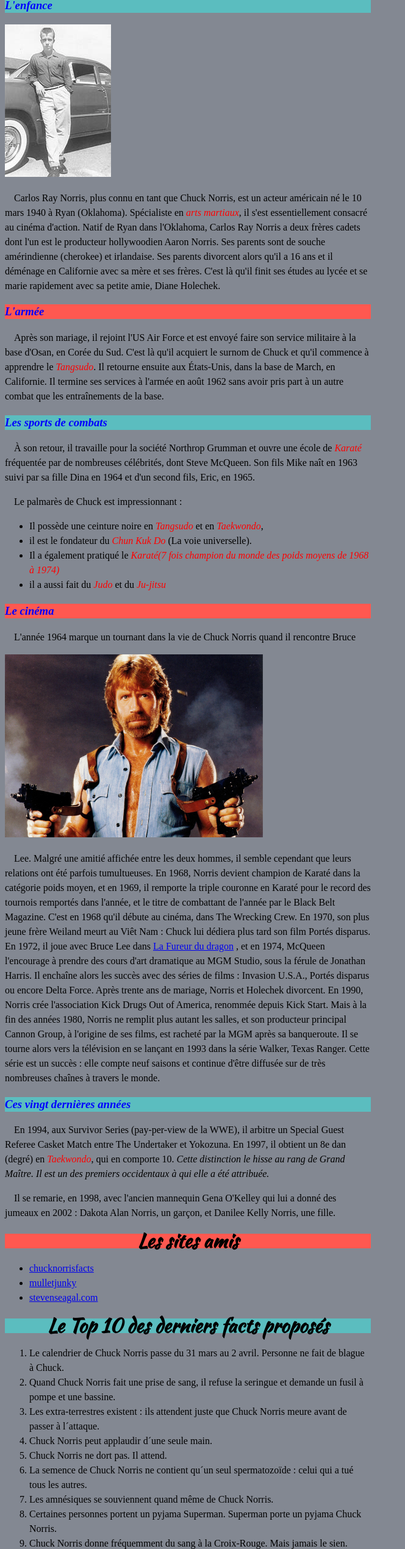
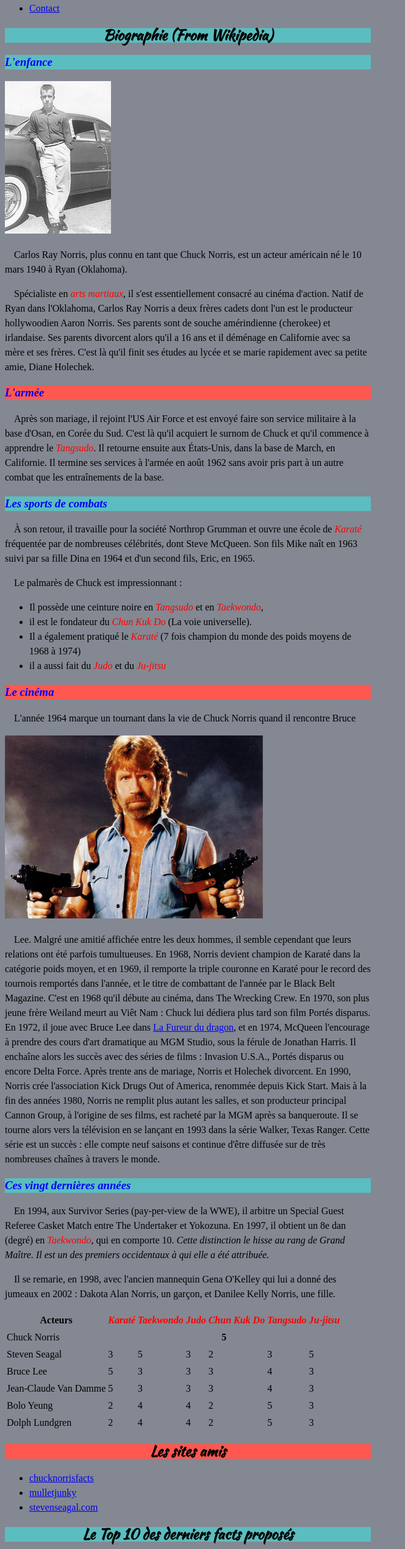
Before and after one commit to SamTane/Atelier-02-TD1, a plain HTML site: page index.html in a window 1280 px wide. Shown: the part 222-2762 px from the top of the page at 61% size, without its empty margins (0-664 px from the left). Drawn offline with Linux system fonts and the light colour scheme.

Commit message:
Add files via upload

```diff
--- a/index.html
+++ b/index.html
@@ -1,15 +1,16 @@
 <!DOCTYPE html>
-<html>
+<html lang="fr">
 	<head>
 		<meta charset="utf-8">
 		<title>Biographie de Chuck Norris</title>
 		<link rel="stylesheet" type="text/css" href="css/styles.css">
-
 	</head>
+<div id="social-icons">
+  <img src="Images/facebook.png" alt="Facebook">
+  <img src="Images/twitter.png" alt="Twitter">
+</div>
 	<body>
-
-
-	<!-- utiliser blockquote ici  -->
+		<header>
 			<blockquote>
 				"Little John: Braddock ! Je vous préviens, attention où vous mettez les pieds !
 				Braddock : Je mets les pieds où je veux, Little John… et c'est souvent dans la gueule."
@@ -18,105 +19,147 @@
 			<cite>
 				Chuck Norris, Portés disparus 3 (1988), écrit par Arthur Silver, Larry Levinson, James Bruner, Chuck Norris, Steve Bing
 			</cite>
+			<nav>
+				<ul>
+					<li><a href="index.html">Accueil</a></li>
+					<li><a href="contact.html">Contact</a></li>
+				</ul>
+			</nav>
+		</header>
 
-	<!--section -->
-	<h1 id="Biographie" class="paire"> Biographie (From Wikipedia) </h1>
+		<main>
+			<article>
+				<h1 id="Biographie" class="paire">Biographie (From Wikipedia)</h1>
 
+				<h3 class="paire">L'enfance</h3>
 
-	<!--sous section -->
-	<h3 class="paire"> L'enfance</h3>
+				<img src="Images/chuck-jeune.jpg" alt="Chuck Norris jeune">
 
-	<!--l'image de Chuck Young doit être positionnée ici  -->
-	<img src="Images/chuck-jeune.jpg" alt="chuck-jeune.jpg">
-	<!--début paragraphe -->
 				<p>
-		Carlos Ray Norris, plus connu en tant que Chuck Norris, est un acteur américain né le 10 mars 1940 à Ryan (Oklahoma). Spécialiste en <span class = skill>arts martiaux</span>, il s'est essentiellement consacré au cinéma d'action. Natif de Ryan dans l'Oklahoma, Carlos Ray Norris
-		a deux frères cadets dont l'un est le producteur hollywoodien Aaron Norris. Ses parents sont de souche amérindienne (cherokee) et irlandaise. Ses parents divorcent alors qu'il a 16 ans et il déménage en Californie avec sa mère et ses frères. C'est là
-		qu'il finit ses études au lycée et se marie rapidement avec sa petite amie, Diane Holechek.
+					Carlos Ray Norris, plus connu en tant que Chuck Norris, est un acteur américain né le 10 mars 1940 à Ryan (Oklahoma).
 				</p>
-	<!--fin paragraphe -->
-	<!--sous section -->
-	<h3 class= impaire> L'armée</h3>
 
-	<!--début paragraphe -->
 				<p>
-		Après son mariage, il rejoint l'US Air Force et est envoyé faire son service militaire à la base d'Osan, en Corée du Sud. C'est là qu'il acquiert le surnom de Chuck et qu'il commence à apprendre le <span class = skill>Tangsudo</span>. Il retourne ensuite aux États-Unis,
-		dans la base de March, en Californie. Il termine ses services à l'armée en août 1962 sans avoir pris part à un autre combat que les entraînements de la base.
+					Spécialiste en <span class="skill">arts martiaux</span>, il s'est essentiellement consacré au cinéma d'action. Natif de Ryan dans l'Oklahoma, Carlos Ray Norris a deux frères cadets dont l'un est le producteur hollywoodien Aaron Norris. Ses parents sont de souche amérindienne (cherokee) et irlandaise. Ses parents divorcent alors qu'il a 16 ans et il déménage en Californie avec sa mère et ses frères. C'est là qu'il finit ses études au lycée et se marie rapidement avec sa petite amie, Diane Holechek.
 				</p>
-	<!--fin paragraphe -->
-	<!--sous section -->
-	<h3 class = "paire">Les sports de combats</h3>
 
+				<h3 class="impaire">L'armée</h3>
 
-	<!--début paragraphe -->
-	<p> À son retour, il travaille pour la société Northrop Grumman et ouvre une école de <span class = skill>Karaté</span> fréquentée par de nombreuses célébrités, dont Steve McQueen. Son fils Mike naît en 1963 suivi par sa fille Dina en 1964 et d'un second fils, Eric, en 1965.</p>
+				<p>
+					Après son mariage, il rejoint l'US Air Force et est envoyé faire son service militaire à la base d'Osan, en Corée du Sud. C'est là qu'il acquiert le surnom de Chuck et qu'il commence à apprendre le <span class="skill">Tangsudo</span>. Il retourne ensuite aux États-Unis, dans la base de March, en Californie. Il termine ses services à l'armée en août 1962 sans avoir pris part à un autre combat que les entraînements de la base.
+				</p>
+
+				<h3 class="paire">Les sports de combats</h3>
+
+				<p>À son retour, il travaille pour la société Northrop Grumman et ouvre une école de <span class="skill">Karaté</span> fréquentée par de nombreuses célébrités, dont Steve McQueen. Son fils Mike naît en 1963 suivi par sa fille Dina en 1964 et d'un second fils, Eric, en 1965.</p>
 
 				<p>Le palmarès de Chuck est impressionnant :</p>
-	<!--fin paragraphe -->
-	<!--liste  -->
+
 				<ul>
-		<li>Il possède une ceinture noire en <span class = skill>Tangsudo</span> et en <span class = "skill"> Taekwondo</span>,</li>
-
-		<li>il est le fondateur du <span class = skill>Chun Kuk Do</span> (La voie universelle).</li>
-
-		<li>Il a également pratiqué le <span class = skill>Karaté<span>(7 fois champion du monde des poids moyens de 1968 à 1974)</li>
-
-		<li>il a aussi fait du <span class = skill>Judo</span> et du <span class = skill>Ju-jitsu</span></li>
+					<li>Il possède une ceinture noire en <span class="skill">Tangsudo</span> et en <span class="skill">Taekwondo</span>,</li>
+					<li>il est le fondateur du <span class="skill">Chun Kuk Do</span> (La voie universelle).</li>
+					<li>Il a également pratiqué le <span class="skill">Karaté</span> (7 fois champion du monde des poids moyens de 1968 à 1974)</li>
+					<li>il a aussi fait du <span class="skill">Judo</span> et du <span class="skill">Ju-jitsu</span></li>
 				</ul>
 
+				<h3 class="impaire">Le cinéma</h3>
 
-	<!--sous section -->
-	<h3 class="impaire">Le cinéma</h3>
-	<!--début paragraphe -->
 				<p>L'année 1964 marque un tournant dans la vie de Chuck Norris quand il rencontre Bruce</p>
 
-	<!--l'image de Chuck Beware ici   -->
-	<img id="beware" src="Images/beware.jpg" alt="beware.jpg">
-
+				<img id="beware" src="Images/beware.jpg" alt="Chuck Norris beware">
 
 				<p>
-		Lee. Malgré une amitié affichée entre les deux hommes, il semble cependant que leurs relations ont été parfois tumultueuses. En 1968, Norris devient champion de Karaté dans la catégorie poids moyen, et en 1969, il remporte la triple couronne en Karaté
-		pour le record des tournois remportés dans l'année, et le titre de combattant de l'année par le Black Belt Magazine. C'est en 1968 qu'il débute au cinéma, dans The Wrecking Crew. En 1970, son plus jeune frère Weiland meurt au Viêt Nam : Chuck lui dédiera
-		plus tard son film Portés disparus. En 1972, il joue avec Bruce Lee dans
-		<!-- lien externe vers  "http://www.imdb.com/title/tt0068935/" libellé par "La Fureur du dragon".  -->
-		<a href="http://www.imdb.com/title/tt0068935/">La Fureur du dragon</a>
-		, et en 1974, McQueen l'encourage à prendre des cours d'art dramatique au MGM Studio, sous la férule de
-		Jonathan Harris. Il enchaîne alors les succès avec des séries de films : Invasion U.S.A., Portés disparus ou encore Delta Force. Après trente ans de mariage, Norris et Holechek divorcent. En 1990, Norris crée l'association Kick Drugs Out of America,
-		renommée depuis Kick Start. Mais à la fin des années 1980, Norris ne remplit plus autant les salles, et son producteur principal Cannon Group, à l'origine de ses films, est racheté par la MGM après sa banqueroute. Il se tourne alors vers la télévision
-		en se lançant en 1993 dans la série Walker, Texas Ranger. Cette série est un succès : elle compte neuf saisons et continue d'être diffusée sur de très nombreuses chaînes à travers le monde.
+					Lee. Malgré une amitié affichée entre les deux hommes, il semble cependant que leurs relations ont été parfois tumultueuses. En 1968, Norris devient champion de Karaté dans la catégorie poids moyen, et en 1969, il remporte la triple couronne en Karaté pour le record des tournois remportés dans l'année, et le titre de combattant de l'année par le Black Belt Magazine. C'est en 1968 qu'il débute au cinéma, dans The Wrecking Crew. En 1970, son plus jeune frère Weiland meurt au Viêt Nam : Chuck lui dédiera plus tard son film Portés disparus. En 1972, il joue avec Bruce Lee dans <a href="http://www.imdb.com/title/tt0068935/">La Fureur du dragon</a>, et en 1974, McQueen l'encourage à prendre des cours d'art dramatique au MGM Studio, sous la férule de Jonathan Harris. Il enchaîne alors les succès avec des séries de films : Invasion U.S.A., Portés disparus ou encore Delta Force. Après trente ans de mariage, Norris et Holechek divorcent. En 1990, Norris crée l'association Kick Drugs Out of America, renommée depuis Kick Start. Mais à la fin des années 1980, Norris ne remplit plus autant les salles, et son producteur principal Cannon Group, à l'origine de ses films, est racheté par la MGM après sa banqueroute. Il se tourne alors vers la télévision en se lançant en 1993 dans la série Walker, Texas Ranger. Cette série est un succès : elle compte neuf saisons et continue d'être diffusée sur de très nombreuses chaînes à travers le monde.
 				</p>
-	<!--fin paragraphe -->
-	<!--sous section -->
+
 				<h3 class="paire">Ces vingt dernières années</h3>
-	<!--début paragraphe -->
+
 				<p>
-		En 1994, aux Survivor Series (pay-per-view de la WWE), il arbitre un Special Guest Referee Casket Match entre The Undertaker et Yokozuna. En 1997, il obtient un 8e dan (degré) en <span class = skill>Taekwondo</span>, qui en comporte 10.
-		<!-- mettre en emphase cette phrase -->
-		<em>
-		Cette distinction le hisse au rang de Grand
-		Maître. Il est un des premiers occidentaux à qui elle a été attribuée.
-		</em>
+					En 1994, aux Survivor Series (pay-per-view de la WWE), il arbitre un Special Guest Referee Casket Match entre The Undertaker et Yokozuna. En 1997, il obtient un 8e dan (degré) en <span class="skill">Taekwondo</span>, qui en comporte 10.
+					<em>Cette distinction le hisse au rang de Grand Maître. Il est un des premiers occidentaux à qui elle a été attribuée.</em>
 				</p>
 
 				<p>Il se remarie, en 1998, avec l'ancien mannequin Gena O'Kelley qui lui a donné des jumeaux en 2002 : Dakota Alan Norris, un garçon, et Danilee Kelly Norris, une fille.</p>
-	<!--fin paragraphe -->
-	<!--section -->
-	<!--section -->
-	<h1 class="impaire">Les sites amis </h1>
-	<!--liste  -->
+			</article>
+
+			<aside>
+				<table>
+					<thead>
+						<tr>
+							<th><span>Acteurs</span></th>
+							<th><span class="skill">Karaté</span></th>
+							<th><span class="skill">Taekwondo</span></th>
+							<th><span class="skill">Judo</span></th>
+							<th><span class="skill">Chun Kuk Do</span></th>
+							<th><span class="skill">Tangsudo</span></th>
+							<th><span class="skill">Ju-jitsu</span></th>
+						</tr>
+					</thead>
+					<tbody>
+						<tr>
+							<td>Chuck Norris</td>
+							<td colspan="6" style="text-align: center;">
+								<strong>5</strong>
+							</td>
+						</tr>
+						<tr>
+							<td>Steven Seagal</td>
+							<td>3</td>
+							<td>5</td>
+							<td>3</td>
+							<td>2</td>
+							<td>3</td>
+							<td>5</td>
+						</tr>
+						<tr>
+							<td>Bruce Lee</td>
+							<td>5</td>
+							<td>3</td>
+							<td>3</td>
+							<td>3</td>
+							<td>4</td>
+							<td>3</td>
+						</tr>
+						<tr>
+							<td>Jean-Claude Van Damme</td>
+							<td>5</td>
+							<td>3</td>
+							<td>3</td>
+							<td>3</td>
+							<td>4</td>
+							<td>3</td>
+						</tr>
+						<tr>
+							<td>Bolo Yeung</td>
+							<td>2</td>
+							<td>4</td>
+							<td>4</td>
+							<td>2</td>
+							<td>5</td>
+							<td>3</td>
+						</tr>
+						<tr>
+							<td>Dolph Lundgren</td>
+							<td>2</td>
+							<td>4</td>
+							<td>4</td>
+							<td>2</td>
+							<td>5</td>
+							<td>3</td>
+						</tr>
+					</tbody>
+				</table>
+
+				<h1 class="impaire">Les sites amis</h1>
+
 				<ul>
-		<!-- lien externe  libellé par "chucknorrisfacts".  -->
 					<li><a href="http://www.chucknorrisfacts.fr">chucknorrisfacts</a></li>
-		<!-- lien externe  libellé par "mulletjunky"  -->
 					<li><a href="http://www.mulletjunky.com/picfix3.htm">mulletjunky</a></li>
-		<!-- lien externe  libellé par "stevenseagal.com"  -->
 					<li><a href="http://stevenseagal.com">stevenseagal.com</a></li>
 				</ul>
 
-	<!--section -->
-	<h1 class="paire"> Le Top 10 des derniers facts proposés </h1>
+				<h1 class="paire">Le Top 10 des derniers facts proposés</h1>
 
-	<!--liste numérotée -->
 				<ol>
 					<li>Le calendrier de Chuck Norris passe du 31 mars au 2 avril. Personne ne fait de blague à Chuck.</li>
 					<li>Quand Chuck Norris fait une prise de sang, il refuse la seringue et demande un fusil à pompe et une bassine.</li>
@@ -129,12 +172,11 @@
 					<li>Chuck Norris donne fréquemment du sang à la Croix-Rouge. Mais jamais le sien.</li>
 					<li>Chuck Norris et Superman ont fait un bras de fer, le perdant devait mettre son slip par dessus son pantalon.</li>
 				</ol>
+			</aside>
+		</main>
 
-
-
-	<!-- lien interne qui permet de revenir par clic au début de la page avec des ancres et avec libellé "Retour au début" -->
-	<a href="#Biographie"> Retour au début.</a>
-
-
+		<footer>
+			<a href="#Biographie">Retour au début</a>
+		</footer>
 	</body>
 </html>
```
Also changed, not shown: contact.html (added, +42 -0 lines). Lines whose indentation alone changed are shown as unchanged.
